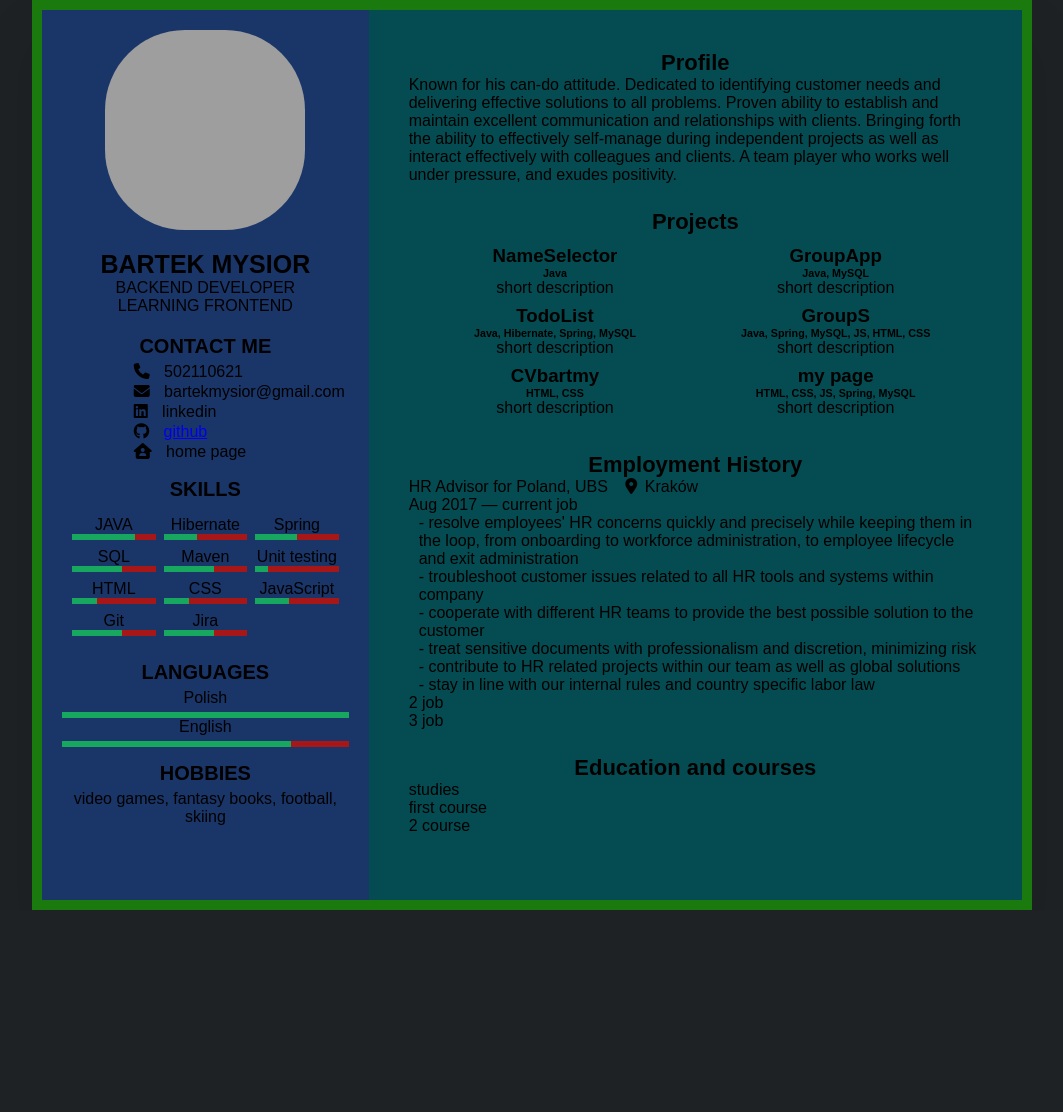
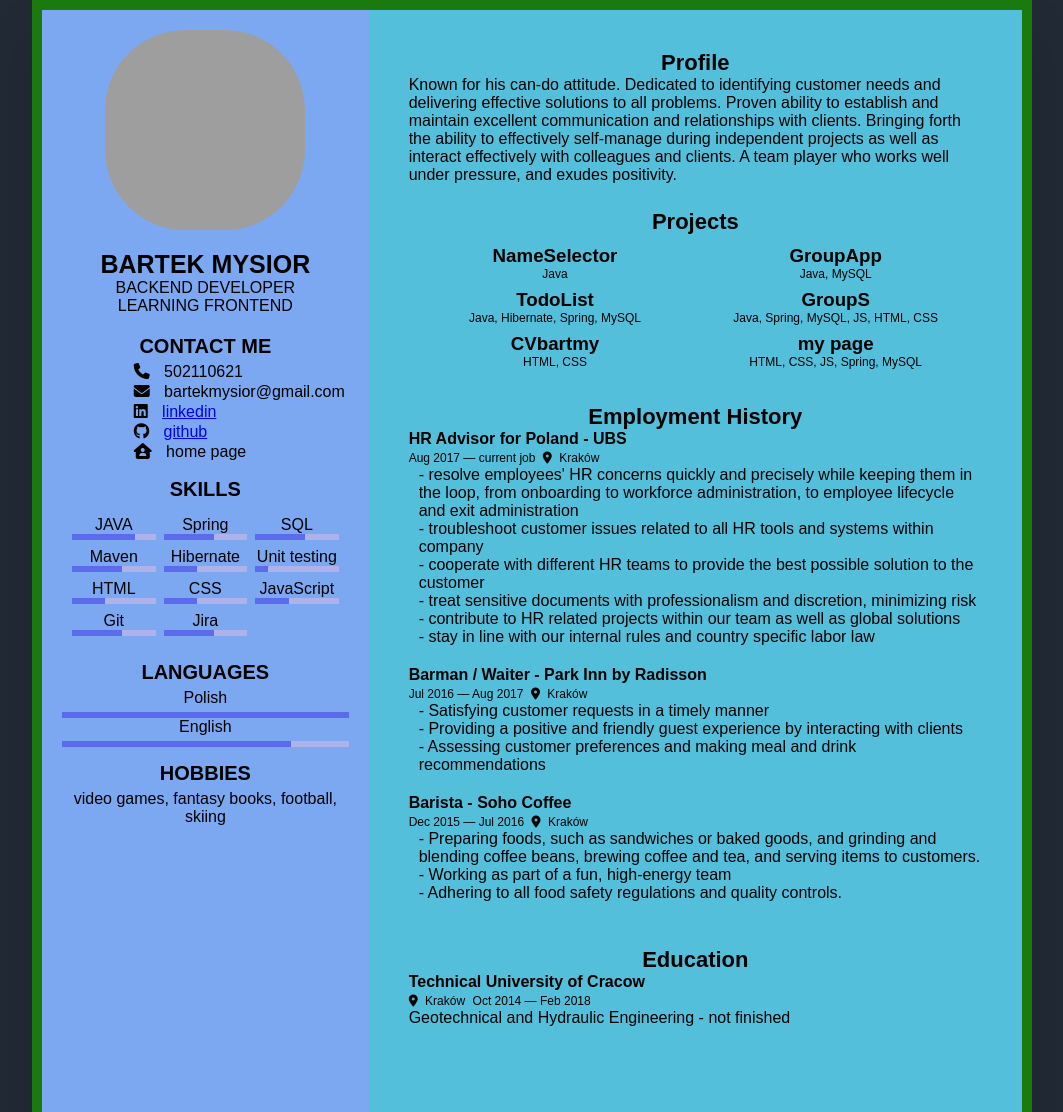
Before and after one commit to bartmy/CVbartmy, a plain HTML site: page index.html in a window 1280 px wide. Shown: the top 1112 px of the page, without its empty margins (108-1171 px from the left). Before the commit the page ends 910 px from the top, so only its background shows below. Drawn offline with Linux system fonts and the light colour scheme; grey boxes are pictures that could not be loaded; a web font is replaced by a local one.

Commit message:
CV finished

```diff
--- a/index.html
+++ b/index.html
@@ -1,16 +1,14 @@
 <!DOCTYPE html>
 <html>
+
 <head>
   <meta charset="UTF-8" />
   <title>CV</title>
   <link href="styles.css" rel="stylesheet" />
-    <script
-      src="https://kit.fontawesome.com/7c4714fa39.js"
-      crossorigin="anonymous"
-    ></script>
+  <script src="https://kit.fontawesome.com/7c4714fa39.js" crossorigin="anonymous"></script>
 </head>
+
 <body>
-    <!-- <header>Bartłomiej Mysior</header> -->
   <main>
     <div class="cv">
       <div class="left_side">
@@ -46,11 +44,11 @@
               </li>
               <li class="list_item">
                 <div class="icon"><i class="fa-brands fa-linkedin"></i></div>
-                  <div class="data">linkedin</div>
+                <div class="data"><a href="https://www.linkedin.com/in/bartek-mysior-a859ba18a/">linkedin</a> </div>
               </li>
               <li class="list_item">
                 <div class="icon"><i class="fa-brands fa-github"></i></div>
-                  <div class="data" > <a href=" https://github.com/bartmy">github</a></div>
+                <div class="data"> <a href=" https://github.com/bartmy">github</a></div>
               </li>
               <li class="list_item">
                 <div class="icon"><i class="fa-solid fa-house-user"></i></div>
@@ -72,58 +70,67 @@
                   </div>
                 </td>
                 <td>
+                  <div class="skill_name">Spring</div>
+                  <div class="progress">
+                    <span style="width: 60%"></span>
+                  </div>
+                </td>
+                <td>
+                  <div class="skill_name">SQL</div>
+                  <div class="progress">
+                    <span style="width: 60%"></span>
+                  </div>
+                </td>
+              </tr>
+              <tr>
+                <td>
+                  <div class="skill_name">Maven</div>
+                  <div class="progress">
+                    <span style="width: 60%"></span>
+                  </div>
+                </td>
+                <td>
                   <div class="skill_name">Hibernate</div>
                   <div class="progress">
                     <span style="width: 40%"></span>
                   </div>
                 </td>
-                  <td><div class="skill_name">Spring</div>
-                  <div class="progress">
-                    <span style="width: 50%"></span>
-                  </div>
-                </td>
-                </tr>
-                <tr>
-                  <td><div class="skill_name">SQL</div>
-                  <div class="progress">
-                    <span style="width: 60%"></span>
-                  </div>
-                </td>
-                <td><div class="skill_name">Maven</div>
-                  <div class="progress">
-                    <span style="width: 60%"></span>
-                  </div>
-                </td>
-                <td><div class="skill_name">Unit testing</div>
+                <td>
+                  <div class="skill_name">Unit testing</div>
                   <div class="progress">
                     <span style="width: 15%"></span>
                   </div>
                 </td>
               </tr>
               <tr>
-                  <td><div class="skill_name">HTML</div>
+                <td>
+                  <div class="skill_name">HTML</div>
                   <div class="progress">
-                    <span style="width: 30%"></span>
+                    <span style="width: 40%"></span>
                   </div>
                 </td>
-                <td><div class="skill_name">CSS</div>
+                <td>
+                  <div class="skill_name">CSS</div>
                   <div class="progress">
-                    <span style="width: 30%"></span>
+                    <span style="width: 40%"></span>
                   </div>
                 </td>
-                <td><div class="skill_name">JavaScript</div>
+                <td>
+                  <div class="skill_name">JavaScript</div>
                   <div class="progress">
                     <span style="width: 40%"></span>
                   </div>
                 </td>
               </tr>
               <tr>
-                  <td><div class="skill_name">Git</div>
+                <td>
+                  <div class="skill_name">Git</div>
                   <div class="progress">
                     <span style="width: 60%"></span>
                   </div>
                 </td>
-                <td><div class="skill_name">Jira</div>
+                <td>
+                  <div class="skill_name">Jira</div>
                   <div class="progress">
                     <span style="width: 60%"></span>
                   </div>
@@ -173,37 +180,32 @@
             <tr>
               <td>
                 <h3 href="#">NameSelector</h3>
-                <h6>Java</h6>
-                <p>short description</p>
+                <p>Java</p>
               </td>
               <td>
                 <h3>GroupApp</h3>
-                <h6>Java, MySQL</h6>
-                <p>short description</p>
+                <p>Java, MySQL</p>
               </td>
             </tr>
             <tr>
               <td>
                 <h3>TodoList</h3>
-                <h6>Java, Hibernate, Spring, MySQL</h6>
-                <p>short description</p>
+                <p>Java, Hibernate, Spring, MySQL</p>
+
               </td>
               <td>
                 <h3>GroupS</h3>
-                <h6>Java, Spring, MySQL, JS, HTML, CSS</h6>
-                <p>short description</p>
+                <p>Java, Spring, MySQL, JS, HTML, CSS</p>
               </td>
             </tr>
             <tr>
               <td>
                 <h3>CVbartmy</h3>
-                <h6>HTML, CSS</h6>
-                <p>short description</p>
+                <p>HTML, CSS</p>
               </td>
               <td>
                 <h3>my page</h3>
-                <h6>HTML, CSS, JS, Spring, MySQL</h6>
-                <p>short description</p>
+                <p>HTML, CSS, JS, Spring, MySQL</p>
               </td>
             </tr>
           </table>
@@ -211,13 +213,12 @@
         <article class="content_item">
           <h2>Employment History</h2>
 
-            <section class="job">
-              <div class="job_name">HR Advisor for Poland, UBS</div>
-
+          <section class="item">
+            <div class="item_name">HR Advisor for Poland - UBS</div>
+            <div class="dates">Aug 2017 — current job</div>
             <div class="icon"><i class="fa-solid fa-location-dot"></i></div>
             <div class="location">Kraków</div>
-              <div class="dates">Aug 2017 — current job</div>
-              <div class="job_description">
+            <div class="description">
               <ul>
                 <li>- resolve employees' HR concerns quickly and precisely while keeping them in the
                   loop, from onboarding to workforce administration, to employee lifecycle and exit
@@ -235,18 +236,54 @@ customer</li>
               </ul>
             </div>
           </section>
-            <section>2 job</section>
-            <section>3 job</section>
+          <section class="item">
+            <div class="item_name">Barman / Waiter - Park Inn by Radisson</div>
+            <div class="dates">Jul 2016 — Aug 2017</div>
+            <div class="icon"><i class="fa-solid fa-location-dot"></i></div>
+            <div class="location">Kraków</div>
+            <div class="description">
+              <ul>
+                <li>- Satisfying customer requests in a timely manner
+                </li>
+                <li>- Providing a positive and friendly guest experience by interacting with clients
+                </li>
+                <li>- Assessing customer preferences and making meal and drink recommendations
+                </li>
+              </ul>
+            </div>
+          </section>
+          <section class="item">
+            <div class="item_name">Barista - Soho Coffee</div>
+            <div class="dates">Dec 2015 — Jul 2016 </div>
+            <div class="icon"><i class="fa-solid fa-location-dot"></i></div>
+            <div class="location">Kraków</div>
+            <div class="description">
+              <ul>
+                <li>- Preparing foods, such as sandwiches or baked goods, and grinding and blending
+                  coffee beans, brewing coffee and tea, and serving items to customers.
+                </li>
+                <li>- Working as part of a fun, high-energy team
+                </li>
+                <li>- Adhering to all food safety regulations and quality controls.
+                </li>
+              </ul>
+            </div>
+          </section>
         </article>
         <article class="content_item">
-            <h2>Education and courses</h2>
+          <h2>Education</h2>
 
-            <section>studies</section>
-            <section>first course</section>
-            <section>2 course</section>
+          <section class="item">
+            <div class="item_name">Technical University of Cracow</div>
+            <div class="icon"><i class="fa-solid fa-location-dot"></i></div>
+            <div class="location">Kraków</div>
+            <div class="dates">Oct 2014 — Feb 2018</div>
+            <div class="description">Geotechnical and Hydraulic Engineering - not finished</div>
+          </section>
         </article>
       </div>
     </div>
   </main>
 </body>
+
 </html>
--- a/styles.css
+++ b/styles.css
@@ -10,7 +10,7 @@
 }
 
 body {
-  background: #1e2224;
+  background: #212a35;
   display: flex;
   justify-content: center;
   align-items: center;
@@ -40,13 +40,13 @@ body {
 }
 .cv .left_side {
   position: relative;
-  background: #1b2979d8;
+  background: #7ca8f2;
   font-size: 16px;
   padding: 20px;
 }
 .cv .right_side {
   position: relative;
-  background: #044c52;
+  background: #54bfdb;
   padding: 40px;
 }
 .left_side .profile {
@@ -108,23 +108,31 @@ body {
   text-align: center;
   padding: 3px;
 }
-.job .job_name {
-  display: inline-block;
+.content_item .content_table p {
+  font-size: 12px;
+}
+.content_item .item {
+  padding-bottom: 20px;
+}
+.item .item_name {
+  font-weight: 700;
   padding-right: 10px;
 }
-.job .location,
-.job .icon {
+.item .location,
+.item .icon,
+.item .dates {
   display: inline-block;
-  padding-left: 3px;
+  font-size: 75%;
+  padding-right: 3px;
 }
-.job .job_description li {
+.item .description li {
   padding-left: 10px;
 }
 .progress {
   position: relative;
   width: 100%;
   height: 6px;
-  background: #a71717;
+  background: #adb2eb;
   display: block;
 }
 .progress span {
@@ -133,7 +141,7 @@ body {
   top: 0;
   left: 0;
   height: 100%;
-  background: #17a75f;
+  background: #5c6beb;
   display: block;
 }
 .right_side .content_item h2 {
```
Lines whose indentation alone changed are shown as unchanged.
